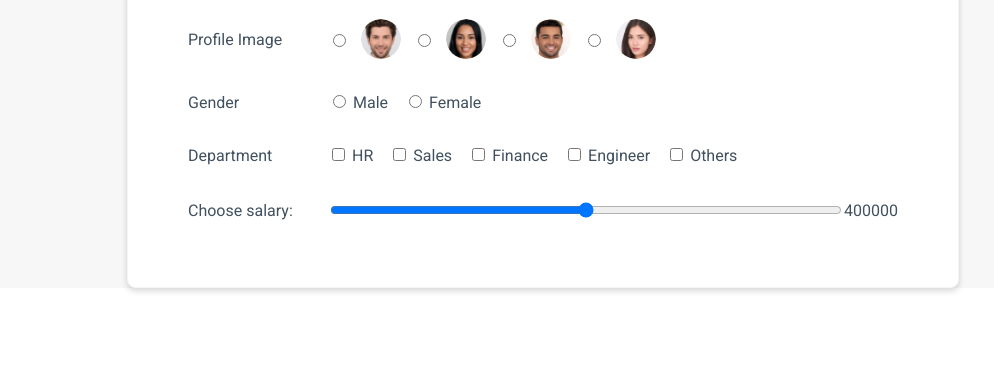
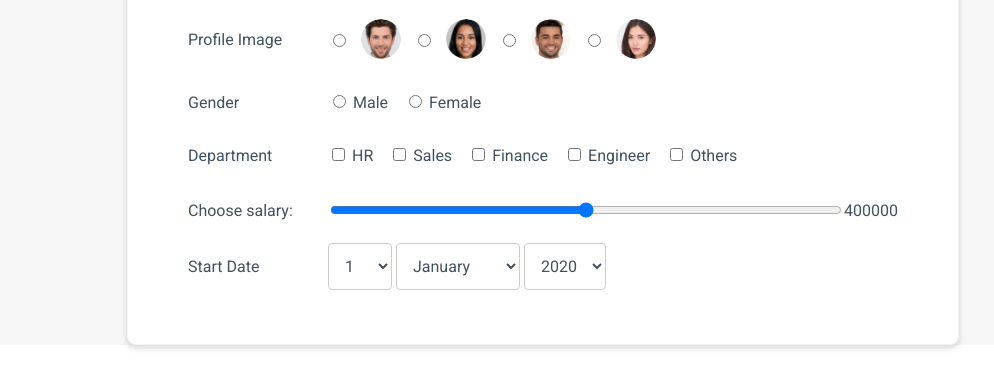
Before and after one commit to TheJayesh99/Employee-PayRoll-App, a plain HTML site: page pages/index.html in a window 1280 px wide. Shown: the part 228-616 px from the top of the page, without its empty margins (97-1091 px from the left). Drawn offline with Linux system fonts and the light colour scheme.

Commit message:
Added : Start date as dropdown box

```diff
--- a/css/form-style.css
+++ b/css/form-style.css
@@ -119,3 +119,14 @@ label{
     border-radius: 50%;
     margin-left: 12px;
 }
+
+select{
+    padding: 12px;
+    border: 1px solid #ccc;
+    border-radius: 4px;
+    resize: vertical;
+    font: normal normal normal 16px Roboto;
+    letter-spacing: 0px;
+    color: #42515f;
+    background-color: transparent;
+}
--- a/pages/index.html
+++ b/pages/index.html
@@ -82,6 +82,65 @@
             <input class="input" type="range" name="salary" id="salary" min="300000" max="500000" step="100" value="400000">
             <output class="salary-output text" for="salary">400000</output>
         </div>
+        <div class="row-content">
+            <label class="label text" for="startDate">Start Date</label>
+            <div>
+                <select name="Day" id="day">
+                    <option value="1">1</option>
+                    <option value="2">2</option>
+                    <option value="3">3</option>
+                    <option value="4">4</option>
+                    <option value="5">5</option>
+                    <option value="6">6</option>
+                    <option value="7">7</option>
+                    <option value="8">8</option>
+                    <option value="9">9</option>
+                    <option value="10">10</option>
+                    <option value="11">11</option>
+                    <option value="12">12</option>
+                    <option value="13">13</option>
+                    <option value="14">14</option>
+                    <option value="15">15</option>
+                    <option value="16">16</option>
+                    <option value="17">17</option>
+                    <option value="18">18</option>
+                    <option value="19">19</option>
+                    <option value="20">20</option>
+                    <option value="21">21</option>
+                    <option value="22">22</option>
+                    <option value="23">23</option>
+                    <option value="24">24</option>
+                    <option value="25">25</option>
+                    <option value="26">26</option>
+                    <option value="27">27</option>
+                    <option value="28">28</option>
+                    <option value="29">29</option>
+                    <option value="30">30</option>
+                    <option value="31">31</option>
+                </select>
+                <select name="Month" id="month">
+                    <option value="Jan">January</option>
+                    <option value="Feb">Febuary</option>
+                    <option value="March">March</option>
+                    <option value="April">April</option>
+                    <option value="May">May</option>
+                    <option value="June">June</option>
+                    <option value="July">July</option>
+                    <option value="Aug">August</option>
+                    <option value="Sept">September</option>
+                    <option value="Oct">October</option>
+                    <option value="Nov">November</option>
+                    <option value="Dec">December</option>
+                </select>
+                <select name="Year" id="year">
+                    <option value="2020">2020</option>
+                    <option value="2019">2019</option>
+                    <option value="2018">2018</option>
+                    <option value="2017">2017</option>
+                    <option value="2016">2016</option>
+                </select>
+            </div>
+        </div>
     </div>
 </form>
 </body>
```
